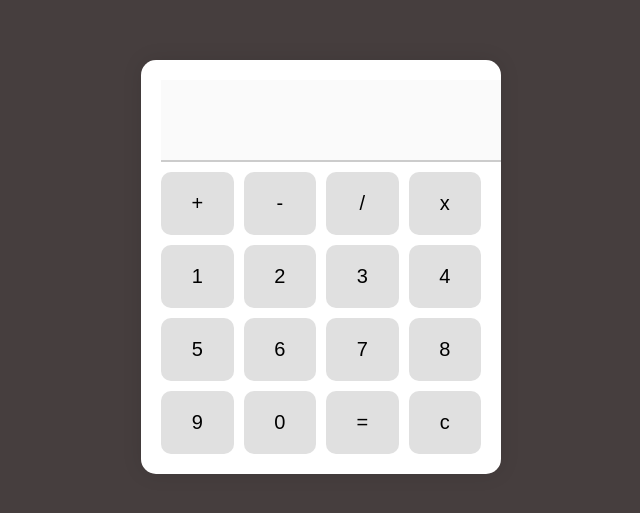
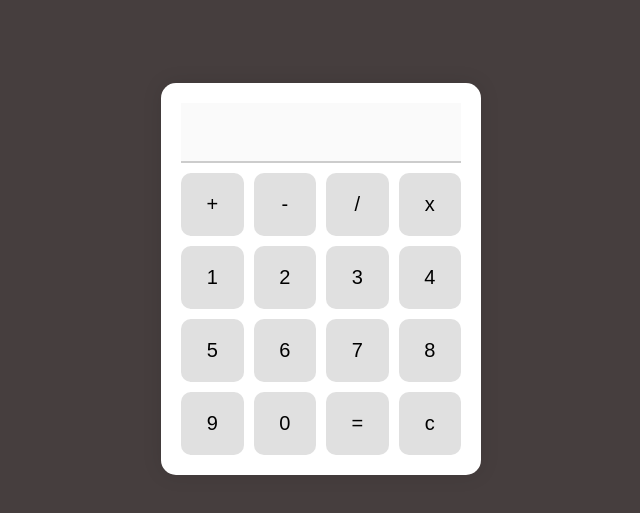
Before and after one commit to Alf0soM/CalculatorJS, a plain HTML site: page index.html in a window 1280 px wide. Shown: the part 141-654 px from the top of the page, without its empty margins (319-959 px from the left). Drawn offline with Linux system fonts and the light colour scheme.

Commit message:
Updated CSS for calculator app

```diff
--- a/style.css
+++ b/style.css
@@ -1,21 +1,27 @@
-
+/* Make sure the body fits all devices */
 body {
   background: #463e3e;
   font-family: Arial, sans-serif;
   display: flex;
   justify-content: center;
   align-items: center;
-    height: 100vh;
+  min-height: 100vh;
+  padding: 20px; /* Prevent content from touching the edges */
+  margin: 0;
 }
 
+/* Make the calculator responsive */
 .Calculator {
   background: white;
   border-radius: 15px;
   padding: 20px;
   box-shadow: 0 0 20px rgba(0, 0, 0, 0.1);
-    width: 320px;
+  width: 100%;
+  max-width: 320px;
+  box-sizing: border-box;
 }
 
+/* Input styling */
 #input {
   width: 100%;
   height: 60px;
@@ -26,14 +32,17 @@ body {
   border: none;
   border-bottom: 2px solid #ccc;
   outline: none;
+  box-sizing: border-box;
 }
 
+/* Button grid */
 .buttons {
   display: grid;
   grid-template-columns: repeat(4, 1fr);
   gap: 10px;
 }
 
+/* Button styling */
 button {
   padding: 20px;
   font-size: 20px;
```
Lines whose indentation alone changed are shown as unchanged.
